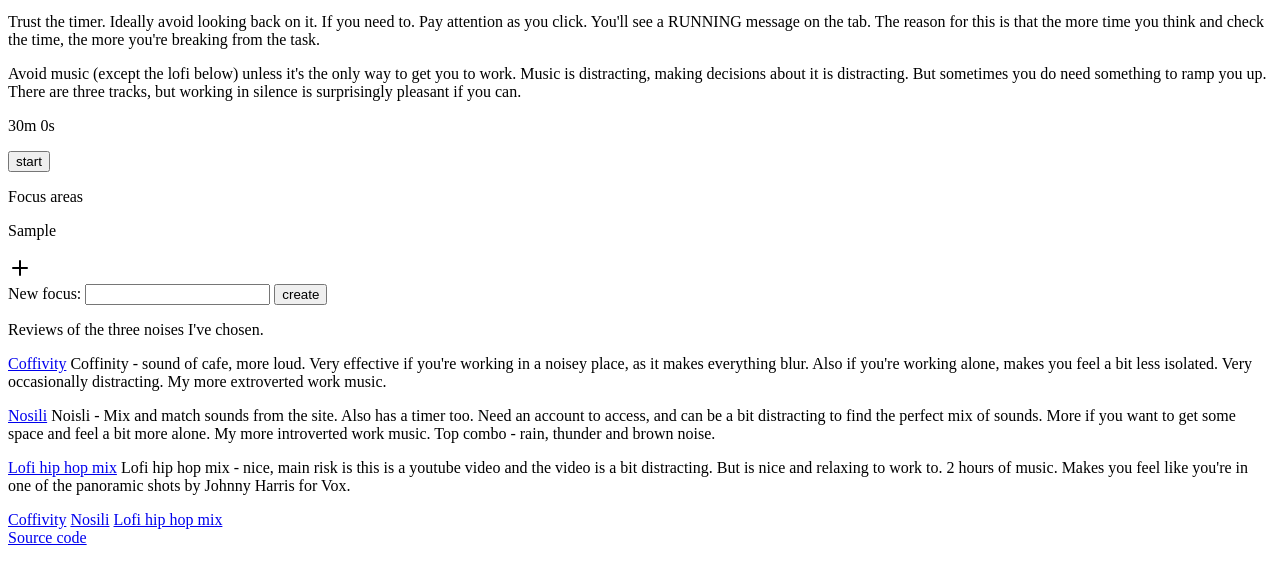
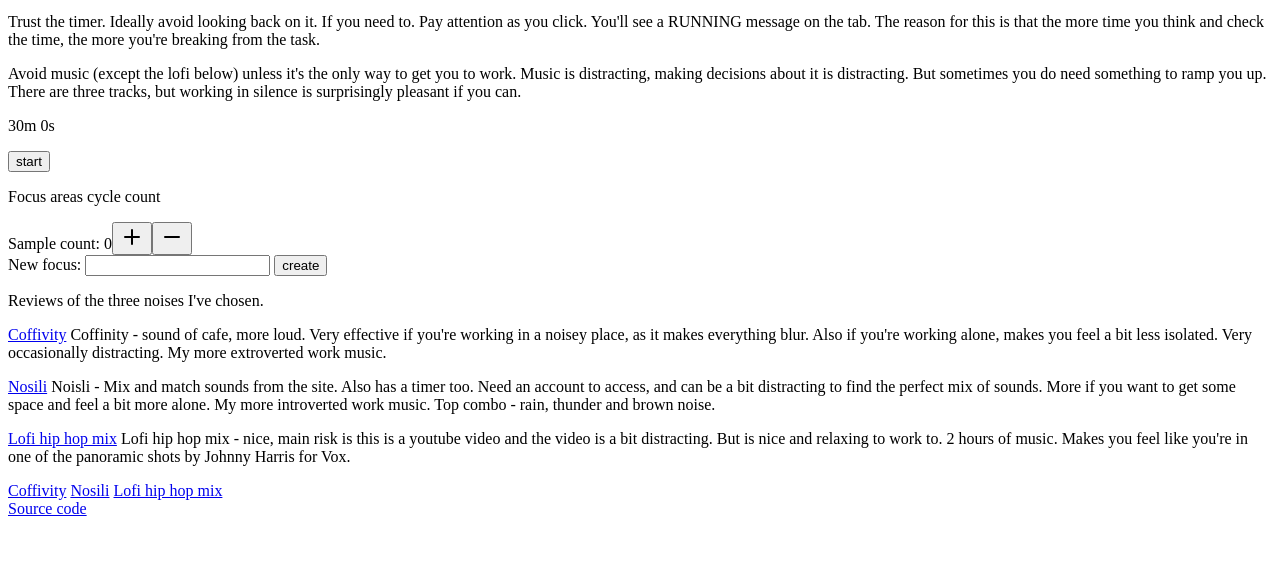
Before and after one commit to OutWooods/work-better, a plain HTML site: page index.html in a window 1280 px wide. Both pictures are taken after typing "Sample" into the empty fields and a click on the button "create". Shown: the part 101-682 px from the top of the page. Drawn offline with nearby package versions, Linux system fonts and the light colour scheme.

Commit message:
can decrease count for focus areas

```diff
--- a/index.html
+++ b/index.html
@@ -23,7 +23,7 @@
     <input id='start' type='button' value='start' />
     <input id='stop' type='button' value='stop' style="display: none" />
     <div>
-        <p>Focus areas</p>
+        <p>Focus areas cycle count</p>
         <div id="focus-areas">
         </div>
         <form>
@@ -70,19 +70,47 @@
     window.addEventListener('load', () => {
         var areasOfFocus = [];
 
+        const changeCount = (index, amount = 1) => {
+            const newCount = areasOfFocus[index].count + amount;
+            if (newCount >= 0) {
+                areasOfFocus[index].count = newCount
+                document.getElementById(`count-${index}`).innerHTML = areasOfFocus[index].count;
+                return;
+            }
+
+            areasOfFocus[index].count = 0;
+            document.getElementById(`count-${index}`).innerHTML = 0;
+        }
+
         document.getElementById('add-new-focus').onclick = (event) => {
-
             const newFocus = document.getElementById('new-focus').value;
 
             if (newFocus !== '' && !areasOfFocus.includes(newFocus)) {
-                areasOfFocus.push(newFocus)
+                const index = areasOfFocus.length;
+                areasOfFocus.push({ name: newFocus, count: 0 })
                 const focus = document.createElement('div');
-                const text = document.createElement('p');
-                const add = document.createElement('i');
-                add.dataset.feather = 'plus';
+                const text = document.createElement('span');
+                const countName = document.createElement('span');
+                const count = document.createElement('span');
+                const plusButton = document.createElement('button');
+                const minusButton = document.createElement('button');
+                const plus = document.createElement('i');
+                plus.dataset.feather = 'plus';
+                const minus = document.createElement('i');
+                minus.dataset.feather = 'minus';
+                plusButton.onclick = () => { changeCount(index) };
+                minusButton.onclick = () => { changeCount(index, -1) };
                 text.innerHTML = newFocus;
-                focus.appendChild(text)
-                focus.appendChild(add)
+                countName.innerHTML = ' count: ';
+                count.innerHTML = '0';
+                count.id = `count-${index}`
+                plusButton.appendChild(plus);
+                minusButton.appendChild(minus);
+                focus.appendChild(text);
+                focus.appendChild(countName);
+                focus.appendChild(count);
+                focus.appendChild(plusButton);
+                focus.appendChild(minusButton);
                 document.getElementById('focus-areas').appendChild(focus);
                 document.getElementById('new-focus').value = '';
                 feather.replace();
```
